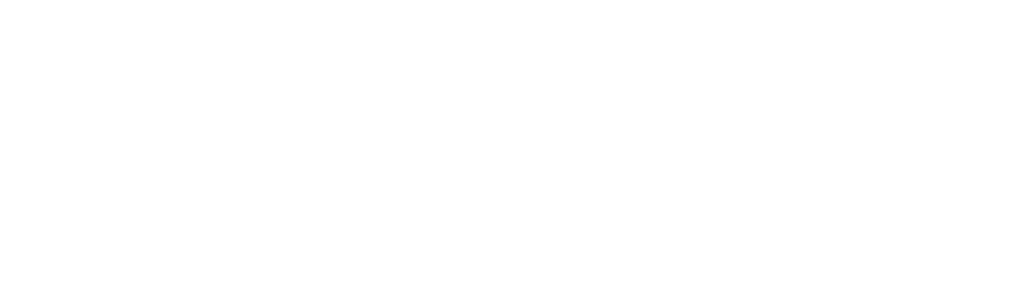
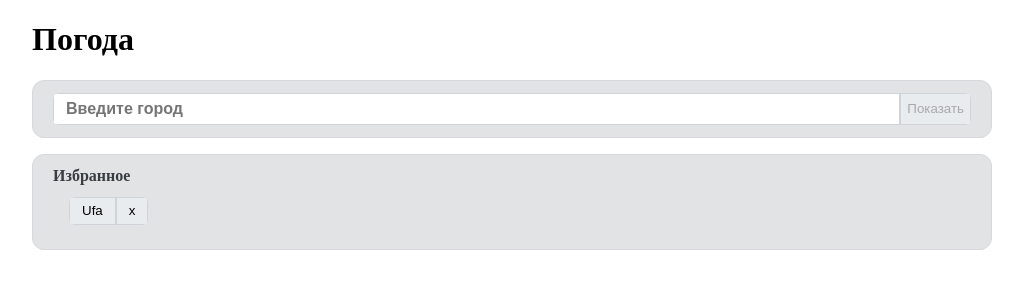
Before and after one commit to ArmoGidec/Gataullin-Ildar-otus, a React app in the folder react/react-app/: page / in a window 1280 px wide. Shown: the top 300 px of the page, without its empty margins (128-1151 px from the left). Built offline with nearby package versions, Linux system fonts and the light colour scheme.

Commit message:
finish weatherApp

```diff
--- a/react/react-app/package.json
+++ b/react/react-app/package.json
@@ -10,6 +10,7 @@
   "license": "ISC",
   "devDependencies": {
     "@babel/core": "^7.8.6",
+    "@babel/plugin-proposal-optional-chaining": "^7.8.3",
     "@babel/preset-env": "^7.8.6",
     "@babel/preset-react": "^7.8.3",
     "@babel/preset-typescript": "^7.8.3",
--- a/react/react-app/src/App.tsx
+++ b/react/react-app/src/App.tsx
@@ -1,19 +1,133 @@
-import React, {Component} from 'react';
+import React, { Component, FormEvent } from 'react';
 
-interface IProps {}
+import '$src/assets/style/main.css';
+import { weatherApiKey, apiBaseUrl } from '$src/config';
 
-class WeatherApp extends Component<IProps>{
+interface IProps { }
+
+interface IState {
+    searchValue: string,
+    searchResult: {
+        [key: string]: any
+    } | null,
+    fetching: boolean,
+    favorites: {
+        city: string
+    }[]
+}
+
+class WeatherApp extends Component<IProps, IState>{
     constructor(props: IProps) {
         super(props);
         this.state = {
-            favorites: []
-        };
+            searchValue: '',
+            searchResult: null,
+            fetching: false,
+            favorites: [{ city: 'Ufa' }]
+        }
+
+        this.handleInput = this.handleInput.bind(this);
+        this.handleSubmit = this.handleSubmit.bind(this);
+        this.getWeather = this.getWeather.bind(this);
+        this.addToFavorite = this.addToFavorite.bind(this);
+    }
+
+    handleInput(e: FormEvent<HTMLInputElement>) {
+        const searchValue = e.currentTarget.value;
+        this.setState({ ...this.state, searchValue });
+    }
+
+    handleSubmit(e: FormEvent<HTMLFormElement>) {
+        e?.preventDefault();
+        this.getWeather();
+    }
+
+    async getWeather() {
+        this.setState({ ...this.state, fetching: true });
+        let searchResult = null
+        const searchResponseResult = await fetch(
+            `${apiBaseUrl}?appid=${weatherApiKey}&units=metric&q=${this.state.searchValue}`);
+        if (searchResponseResult.status === 200) {
+            const responseObj = await searchResponseResult.json()
+            searchResult = {
+                name: responseObj.name,
+                ...responseObj.main
+            };
+        }
+        this.setState({ ...this.state, fetching: false, searchResult });
+    }
+
+    addToFavorite() {
+        const state = this.state;
+        if (state.searchResult !== null) {
+            const favorites = state.favorites.concat({ city: state.searchResult.name });
+            this.setState({ ...state, favorites });
+        }
+    }
+
+    chooseFavorite(index: number) {
+        const favorite = this.state.favorites[index];
+        this.setState({ ...this.state, searchValue: favorite.city }, this.getWeather);
+    }
+
+    removeFromfavorites(index: number) {
+        const favorites = this.state.favorites.filter((_, i) => i !== index);
+        this.setState({ ...this.state, favorites });
     }
 
     render() {
+        const { searchResult, searchValue, fetching, favorites } = this.state;
+
         return (
             <div className="container">
-
+                <h1>Погода</h1>
+                <div className="block-wrapper">
+                    <form onSubmit={this.handleSubmit} className="input-group">
+                        <input placeholder="Введите город" type="text"
+                            value={searchValue} onChange={this.handleInput} />
+                        <button disabled={searchValue?.length === 0 || fetching} type="submit">
+                            Показать
+                        </button>
+                    </form>
+                </div>
+                {favorites.length > 0 && (
+                    <div className="block-wrapper">
+                        <b>Избранное</b>
+                        <ul className="favorites-list">
+                            {favorites.map((favorite, i) => (
+                                <li className="favorite-item" key={i}>
+                                    <div className="input-group">
+                                        <button onClick={this.chooseFavorite.bind(this, i)}>
+                                            {favorite.city}
+                                        </button>
+                                        <button title="Удалить из избранного"
+                                            onClick={this.removeFromfavorites.bind(this, i)}>
+                                            x
+                                        </button>
+                                    </div>
+                                </li>
+                            ))}
+                        </ul>
+                    </div>
+                )}
+                {searchResult !== null && (
+                    <div className="block-wrapper">
+                        <div className="result-block">
+                            <b>{searchResult.name}</b>
+                            {favorites.every(({ city }) => city !== searchResult.name) && (
+                                <button className="add-favorite-btn" onClick={this.addToFavorite}>
+                                    Добавить в избранное
+                                </button>
+                            )}
+                            <div className="temp-block">
+                                <span>Температура: {searchResult.temp}&#176; C</span>
+                                <span>Ощущается как {searchResult.feels_like}&#176; C</span>
+                                <span>Максимальная температура: {searchResult.temp_max}&#176; C</span>
+                                <span>Минимальная температура: {searchResult.temp_min}&#176; C</span>
+                            </div>
+                        </div>
+                    </div>
+                )}
             </div>
         )
     }
--- a/react/react-app/src/assets/style/main.css
+++ b/react/react-app/src/assets/style/main.css
@@ -5,3 +5,73 @@
     width: 100%;
     min-height: 100vh;
 }
+
+.container {
+    max-width: 960px;
+    margin-left: auto;
+    margin-right: auto;
+    padding-left: 15px;
+    padding-right: 15px;
+}
+
+.block-wrapper {
+    padding: .75rem 1.25rem;
+    margin-bottom: 1rem;
+    border: 1px solid #d6d8db;
+    background-color: #e2e3e5;
+    color: #383d41;
+    border-radius: 12px;
+}
+
+.input-group {
+    display: flex;
+    border-radius: .35rem;
+    overflow: hidden;
+}
+
+.input-group input {
+    flex: 1;
+    padding: 0.375rem 0.75rem;
+    font-size: 1rem;
+    font-weight: bold;
+    border: 1px solid #ced4da;
+}
+
+.input-group button {
+    background-color: #e9ecef;
+    border: 1px solid #ced4da;
+    cursor: pointer;
+}
+
+.temp-block {
+    display: flex;
+    flex-direction: column;
+}
+
+.favorites-list {
+    list-style: none;
+    margin: 0;
+    padding: .75rem 1rem;
+    display: flex;
+    flex-wrap: wrap;
+}
+
+.favorite-item {
+    margin-right: 15px;
+}
+
+.favorite-item:last-child {
+    margin-right: 0;
+}
+
+.favorite-item button, .add-favorite-btn {
+    cursor: pointer;
+    background-color: #e9ecef;
+    border: 1px solid #ced4da;
+    padding: 0.35rem .75rem;
+}
+
+.add-favorite-btn {
+    margin-left: 25px;
+    border-radius: .15rem;
+}
--- /dev/null
+++ b/react/react-app/src/config.ts
@@ -0,0 +1,4 @@
+export const weatherApiKey = 'cf668b5e3a0abf6c8811280ddc9c481c';
+export const apiBaseUrl = 'https://api.openweathermap.org/data/2.5/weather';
+
+export default { weatherApiKey };
--- a/react/react-app/webpack.config.js
+++ b/react/react-app/webpack.config.js
@@ -12,13 +12,20 @@
     },
     resolve: {
         extensions: ['.js', '.jsx', '.ts', '.tsx', '.json'],
+        alias: {
+            '$src': path.resolve(__dirname, 'src'),
+        }
     },
     module: {
         rules: [{
             test: /\.(js|ts)x?$/,
             exclude: /node_modules/,
             loader: 'babel-loader'
-        }]
+        }, {
+            test: /\.css$/,
+            exclude: /node_modules/,
+            use: ['style-loader', 'css-loader']
+        },]
     },
     plugins: [new CleanWebpackPlugin(), new HtmlWebpackPlugin({
         template: './src/public/index.html'
```
Also changed, not shown: react/react-app/.babelrc.
